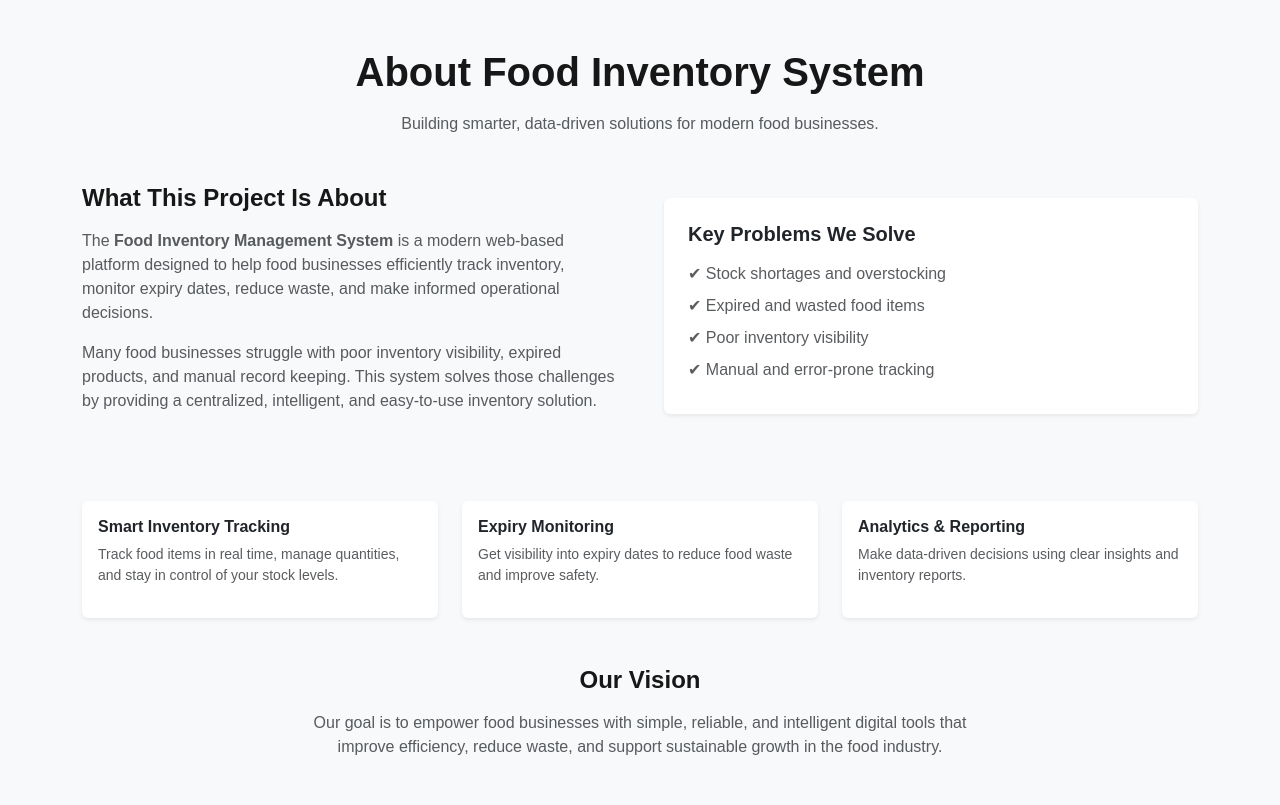
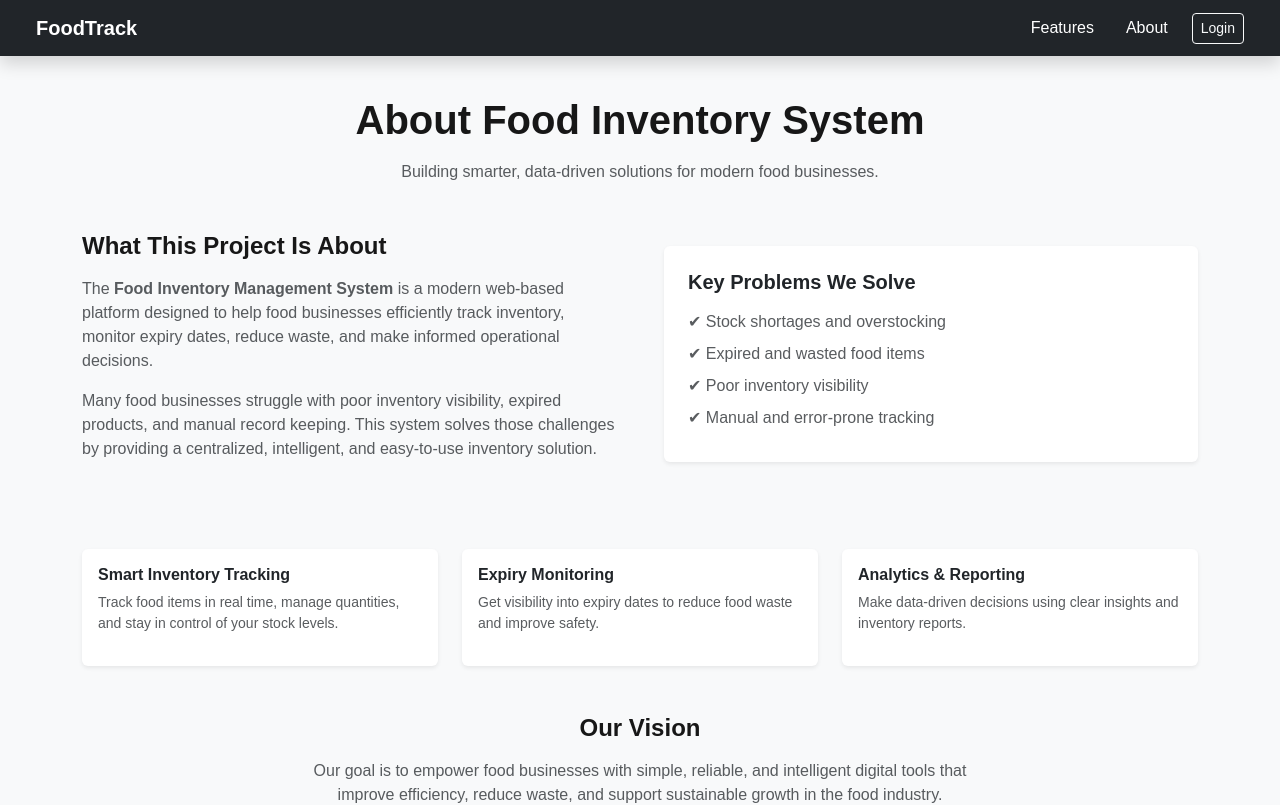
Before and after one commit to Enyim-Chinonso/Food-inventory, a Next.js app: page /about in a window 1280 px wide. Shown: the top 805 px of the page. Built offline with nearby package versions, Linux system fonts and the light colour scheme.

Commit message:
I updated the about page

```diff
--- a/src/app/about/page.jsx
+++ b/src/app/(public)/about/page.jsx
@@ -16,7 +16,7 @@ export default function AboutPage() {
   }, [])
 
   return (
-    <section className="py-5 bg-light">
+    <section className="py-5 bg-light mt-5">
       <div className="container" ref={sectionRef}>
         {/* Page Header */}
         <div className="text-center mb-5">
--- /dev/null
+++ b/src/app/(public)/layout.jsx
@@ -0,0 +1,12 @@
+'use client'
+
+import PublicNavbar from '@/components/layout/PublicNavbar'
+
+export default function PublicLayout({ children }) {
+  return (
+    <>
+      <PublicNavbar />
+      <main>{children}</main>
+    </>
+  )
+}
--- a/src/components/layout/PublicNavbar.jsx
+++ b/src/components/layout/PublicNavbar.jsx
@@ -94,7 +94,7 @@ export default function PublicNavbar() {
               <a
                 ref={(el) => setLinkRef(el, 0)}
                 className="nav-link text-white nav-hover"
-                href="#features"
+                href="/#features"
                 onClick={handleNavLinkClick}
               >
                 Features
```
Also changed, not shown: src/app/(public)/login/page.jsx (renamed from src/app/login/page.jsx), src/app/(public)/page.jsx (renamed from src/app/page.jsx).
